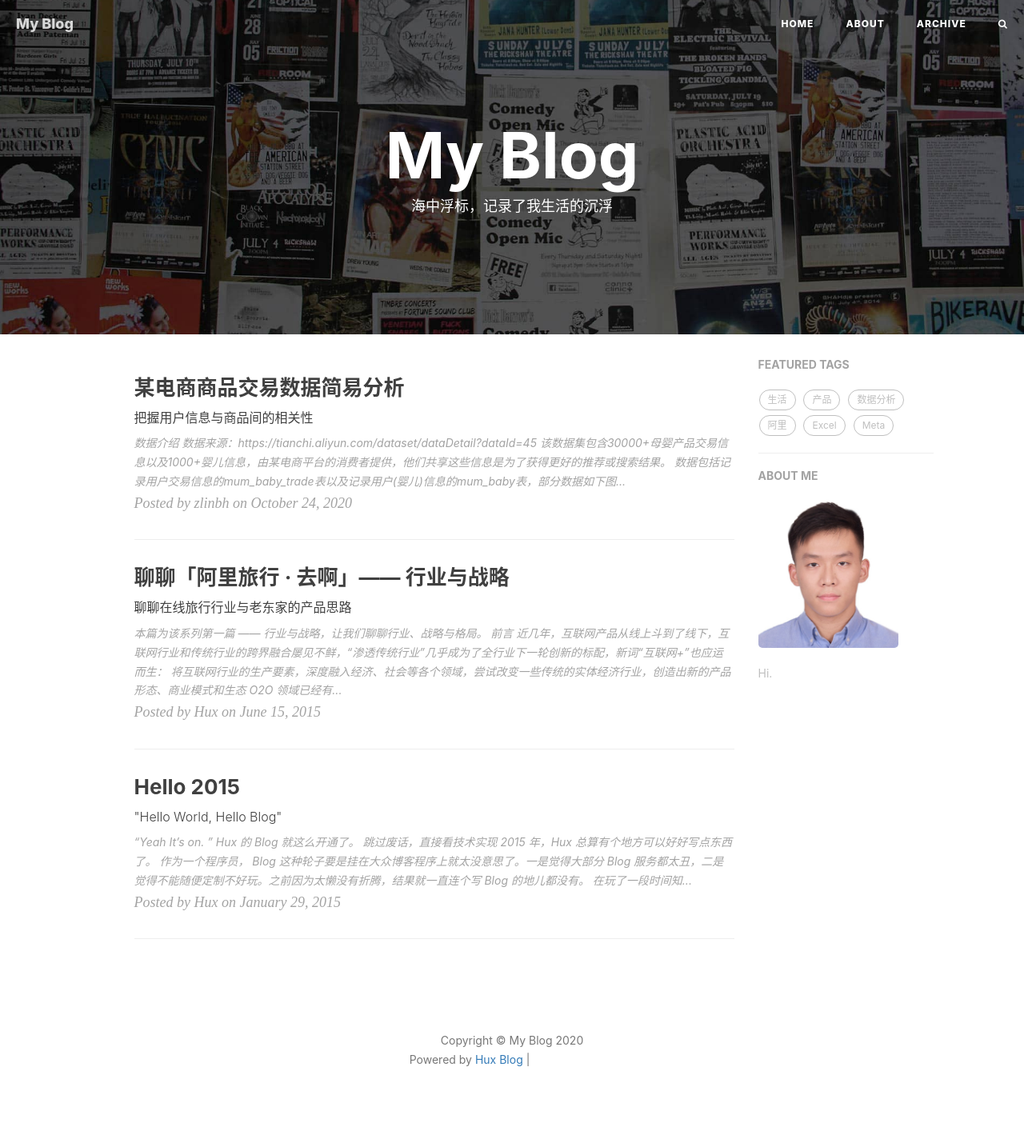
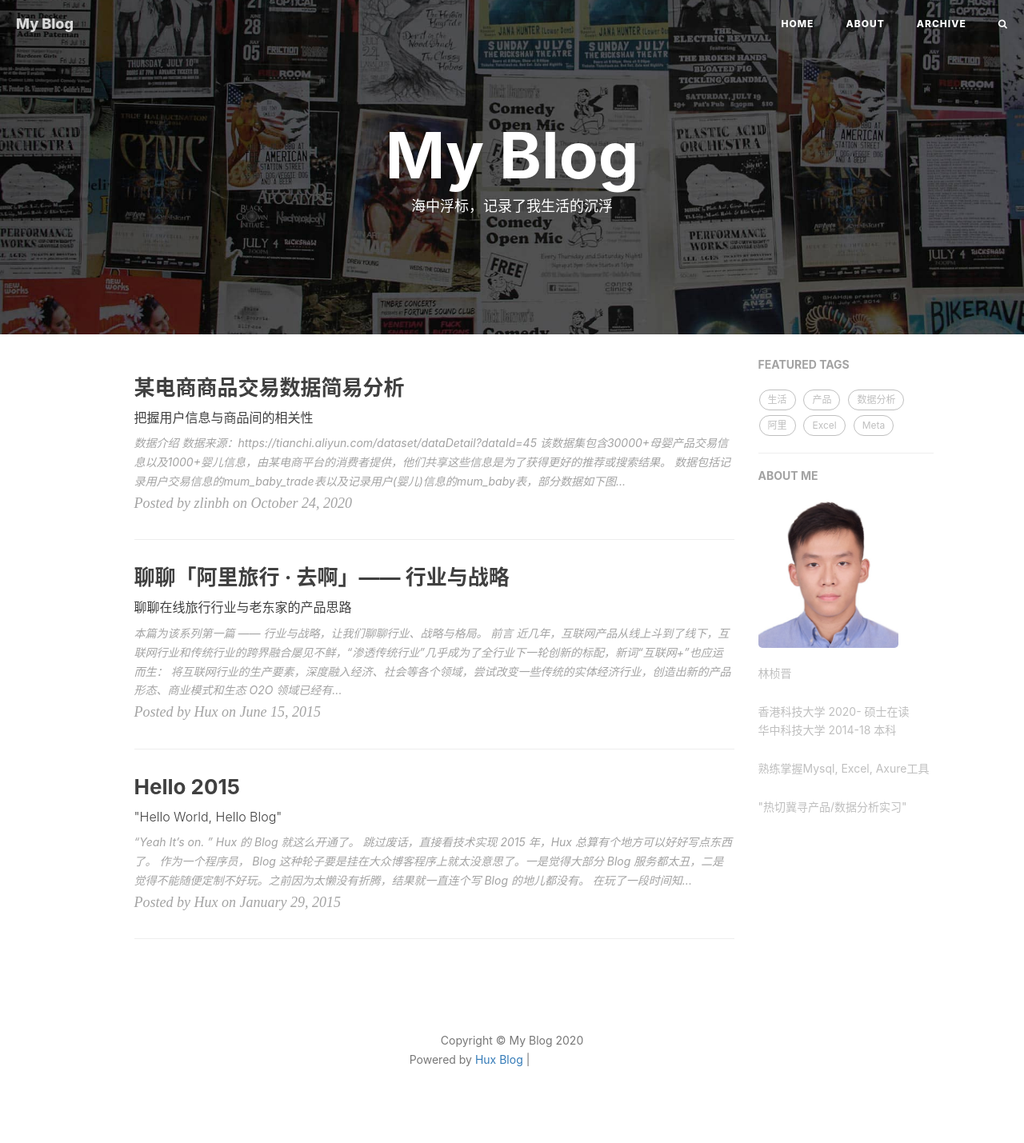
Before and after one commit to zlinbh/zlinbh.github.io, a Jekyll site: the page built from index.html, in a window 1280 px wide. Shown: the whole page at 80% size. Built offline with Jekyll 4.4.1, drawn with Linux system fonts in a browser that asks for light colours; nearby versions of some CDN libraries; the list of posts is cut into pages by our own code; comment, search, counter and statistics services are not loaded; grey boxes are pictures that could not be loaded.

Commit message:
Update _config.yml

```diff
--- a/_config.yml
+++ b/_config.yml
@@ -3,7 +3,7 @@ title: My Blog
 SEOTitle: My Blog
 header-img: img/home-bg.jpg
 email: zlinbh@qq.com
-description: "逃离围城：一个后知后觉，在生活中沉浮的普通人。"
+description: "逃离围城"
 keyword: "博客，个人网站，互联网，产品，数据分析"
 
 # Publish posts or collection documents with a future date.
@@ -70,7 +70,10 @@ ga_domain:
 
 # Sidebar settings
 sidebar: true                      # whether or not using Sidebar.
-sidebar-about-description: "Hi."
+sidebar-about-description: "林桢晋<br><br>
+香港科技大学 2020- 硕士在读<br>华中科技大学 2014-18 本科<br><br>
+熟练掌握Mysql, Excel, Axure工具<br><br>
+\"热切冀寻产品/数据分析实习\""
 sidebar-avatar: /img/my_avatar.jpg     # use absolute URL, seeing it's used in both `/` and `/about/`
 
 
```
